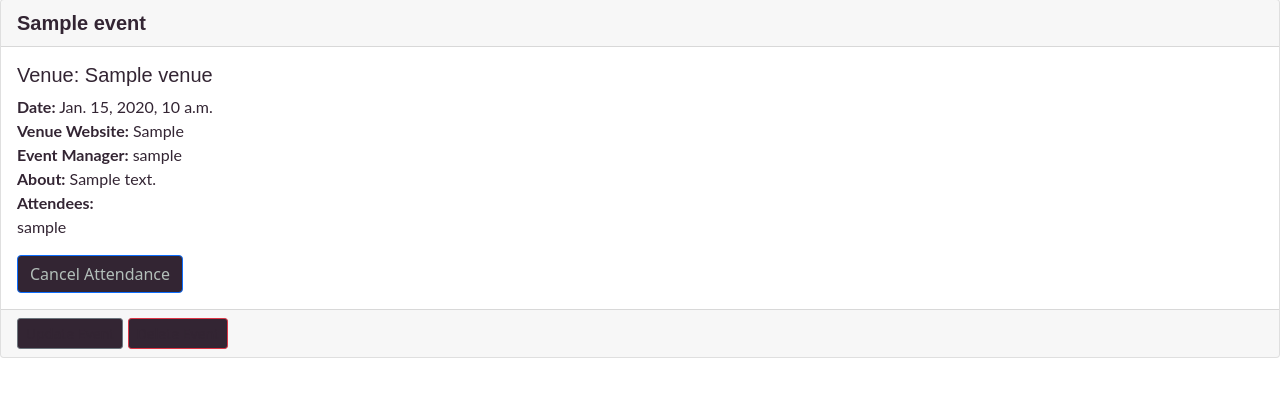
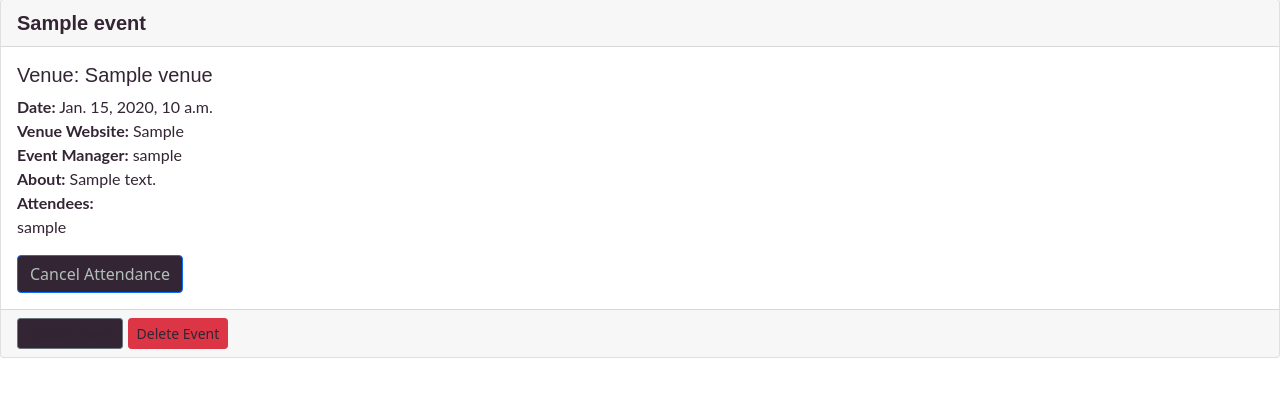
Before and after one commit to hubkinza/Hackathon_django, a Django app: page /my_events in a window 1280 px wide. Shown: the part 127-546 px from the top of the page. Run offline with Django 4.2, Linux system fonts and the light colour scheme; a user stored in the database is signed in; tables that the repository leaves empty hold one stand-in row (values such as "Sample post").

Commit message:
fixed delete button to make background red and text dark purple

```diff
--- a/static/css/style.css
+++ b/static/css/style.css
@@ -88,3 +88,14 @@
     background-color: #b3bfba;
     color: #332533;
 }
+
+
+/*--------------------------------------------Events page Styles*/
+.btn-outline-danger {
+    background-color: #dc3545;
+    color: #332533;
+}
+
+#update {
+    color: #b3bfba;
+}
```
